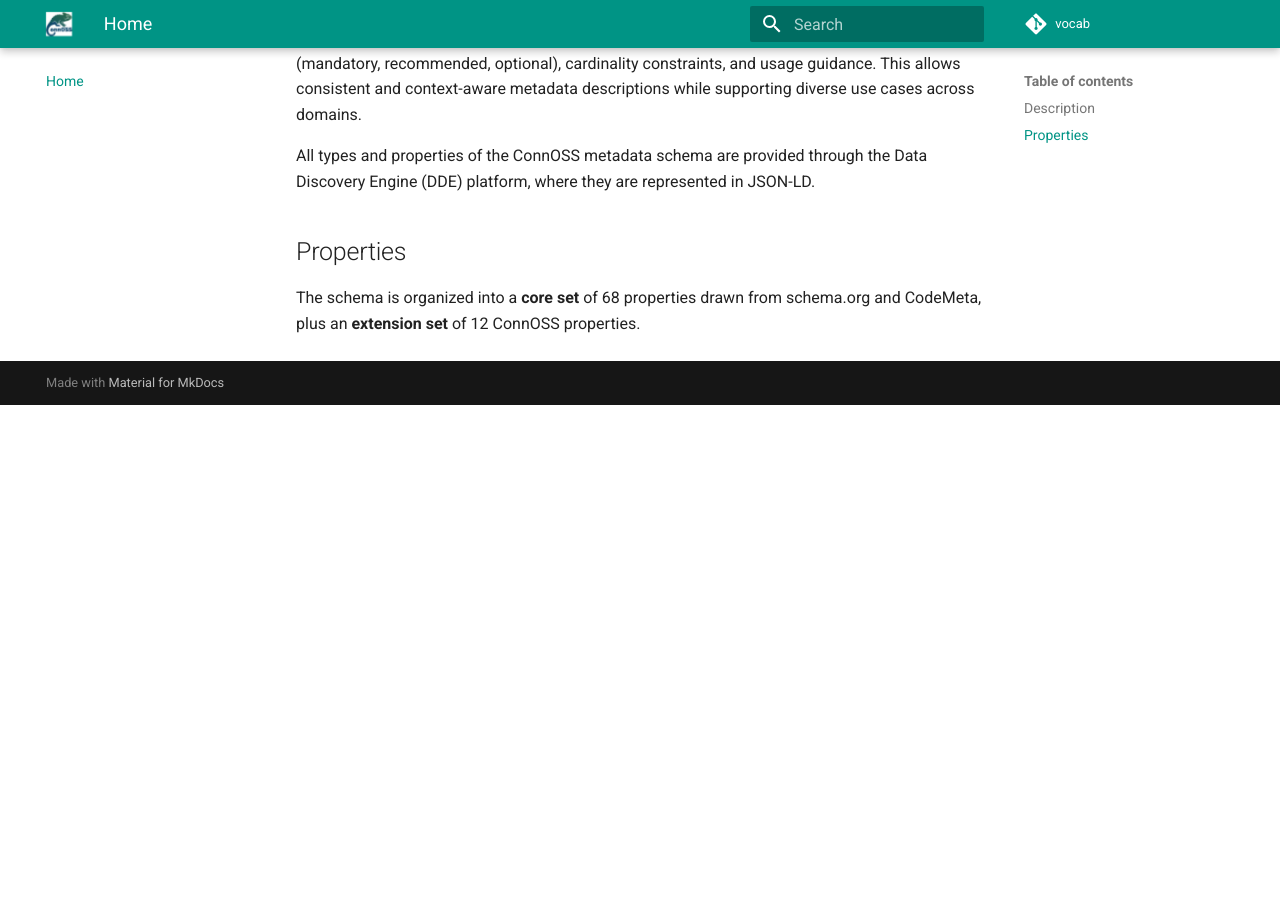
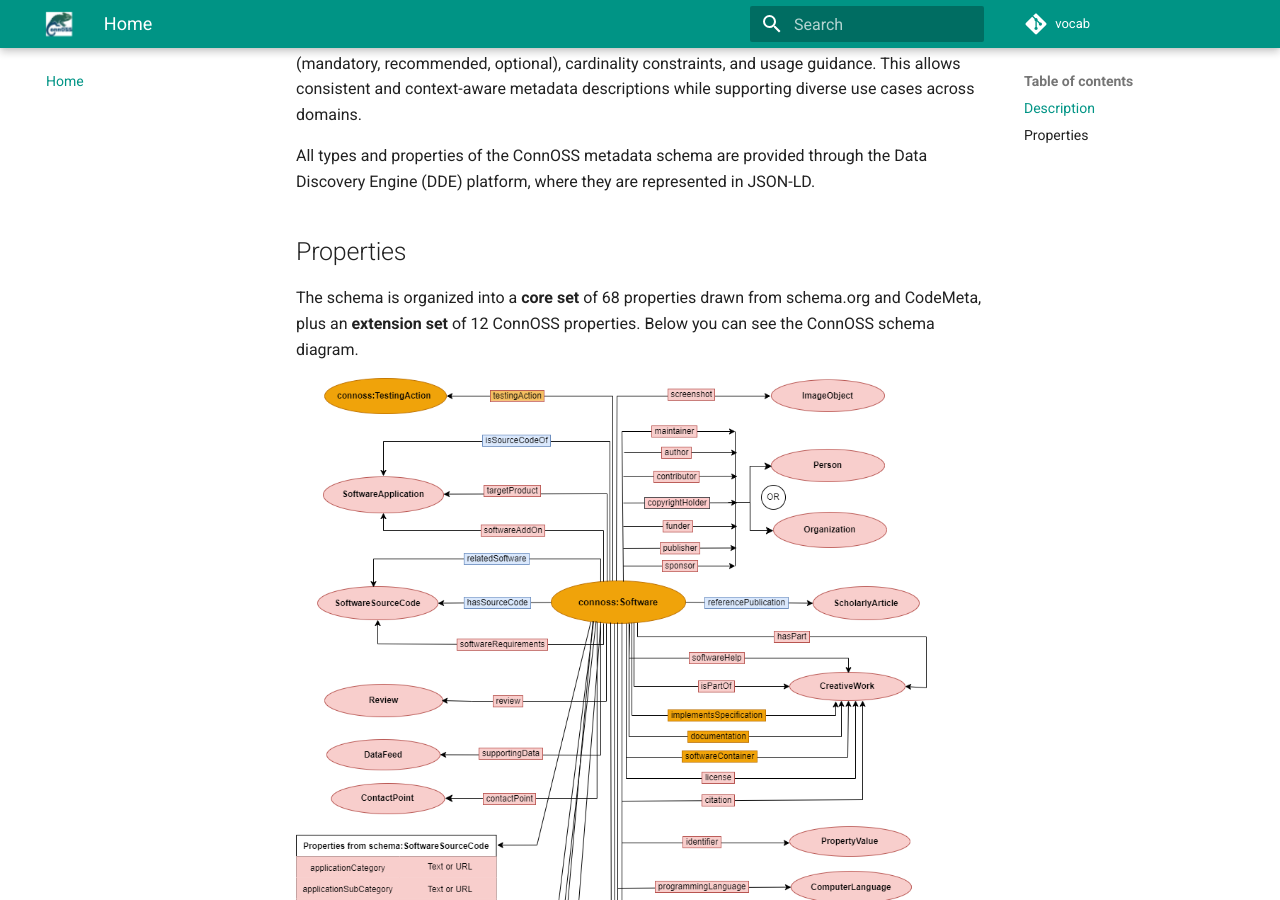
Before and after one commit to ConnOSS-Project/vocab, an MkDocs documentation site: the page built from docs/index.md, in a window 1280 px wide and 900 px high, scrolled down 660 px. Built offline with MkDocs 1.6.1 and Material for MkDocs 9.7.7, drawn with Linux system fonts in a browser that asks for light colours; comment, search, counter and statistics services are not loaded; before the commit the page ends 1065 px from its top, so only the background shows below that.

Commit message:
Add ConnOSS schema diagram to documentation
Added a diagram to illustrate the ConnOSS schema.

```diff
--- a/docs/index.md
+++ b/docs/index.md
@@ -14,4 +14,6 @@ All types and properties of the ConnOSS metadata schema are provided through the
 
 ## Properties
 
-The schema is organized into a **core set** of 68 properties drawn from schema.org and CodeMeta, plus an **extension set** of 12 ConnOSS properties.
+The schema is organized into a **core set** of 68 properties drawn from schema.org and CodeMeta, plus an **extension set** of 12 ConnOSS properties. Below you can see the ConnOSS schema diagram.
+
+![ConnOSS Schema Diagram](ConnOSS_Schema_final.png)
```
